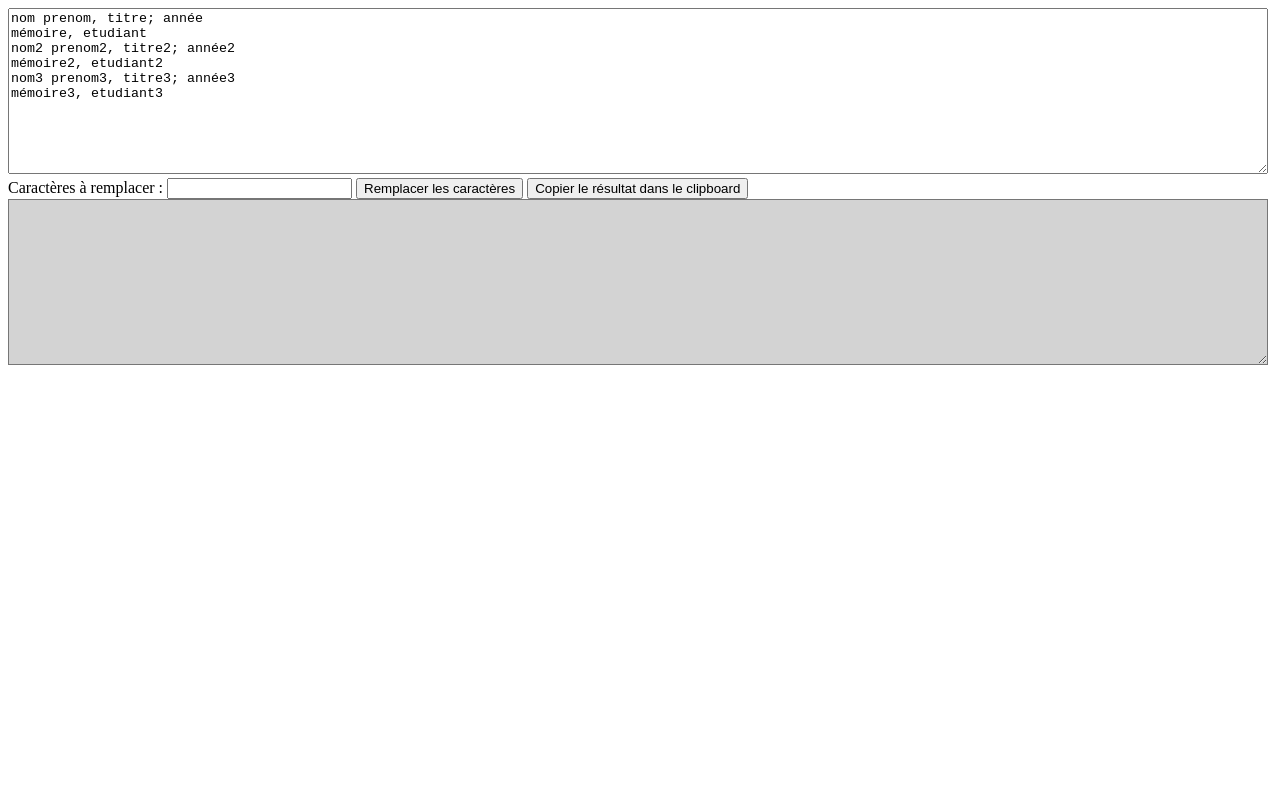
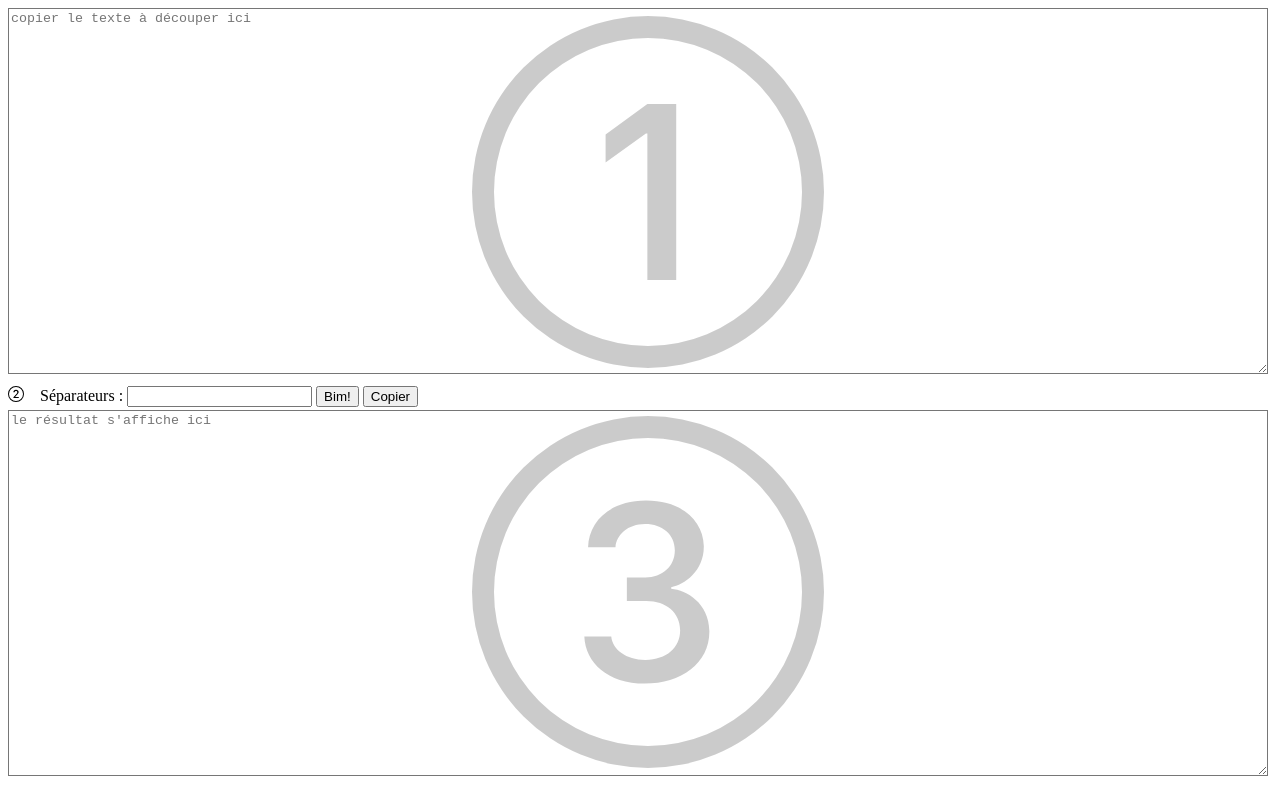
Before and after one commit to Demande-A-Fred/ESAL-Biblio, a plain HTML site: page index.html in a window 1280 px wide. Drawn offline with Linux system fonts and the light colour scheme.

Commit message:
Update index.html

```diff
--- a/index.html
+++ b/index.html
@@ -1,25 +1,83 @@
 <!DOCTYPE html>
 <html lang="en">
+
 <head>
     <meta charset="UTF-8">
     <meta http-equiv="X-UA-Compatible" content="IE=edge">
     <meta name="viewport" content="width=device-width, initial-scale=1.0">
     <title>Document</title>
+
     <style>
         textarea {
-  width : 98vw;
-  height : 20vh;
+            width: 98vw;
+            height: 45vh;
+            background-color: transparent;
             /*
   tab-size :8vw;
   */
         }
 
         #textarea2 {
-  background-color : lightgrey;
+            background-color: lightgrey;
+            background-color: transparent;
         }
 
+        #outil {
+            margin: 0.5em 2em;
+            height: 2vh;
+        }
+
+        .champs {
+            background-color: lightgray;
+            padding: 6px;
+            margin: 2px;
+            border-radius: 4px;
+        }
+
+        .separateur {
+            background-color: darkgray;
+            padding: 3px;
+            margin: 2px;
+            border-radius: 4px;
+            min-width: 1.5em;
+            display: inline-block;
+            text-align: center;
+        }
+
+        #recherche {
+            margin-left: 10%;
+            display: inline;
+        }
+
+        #svg1 {
+            display: block;
+            position: absolute;
+            top: 1em;
+            width: 100vw;
+            height: 44vh;
+            opacity: 0.2;
+            z-index: -100;
+        }
+
+        #svg2 {
+            display: inline-block;
+            position: absolute;
+            left: 0.5em;
+            height: 2vh;
+        }
+
+        #svg3 {
+            display: block;
+            position: absolute;
+            top: calc(47vh + 2.5em);
+            width: 100vw;
+            height: 44vh;
+            opacity: 0.2;
+            z-index: -100;
+        }
     </style>
-    <script>function replaceText() {
+    <script>
+        function replaceText() {
             // Récupération des éléments textarea et input
             var textarea1 = document.getElementById("textarea1");
             var textarea2 = document.getElementById("textarea2");
@@ -35,33 +93,52 @@
             // Remplacement des caractères choisis
             var i = false;
             var j = 0;
-  var pos=-1;
+            var pos = -1;
 
-  while (i === false) {
+            while ((i === false) && (charsArray.length > 0)) {
                 var char = new RegExp(charsArray[j]);
-    if (charsArray[j]==='N') {
+                if (charsArray[j] === 'N') {
                     char = /\n/;
                 }
                 pos = content.search(char);
-    if (pos===-1) {
-      content2+=content.substring(0);
+                if (pos === -1) {
+                    content2 += content.substring(0);
                     console.log("rien trouvé // ");
-      i=true;
-    }
-    else {
-      content2+=content.substring(0,pos)+replaced;
-      console.log("remplace :"+content.substring(0,pos+1)+" par "+content.substring(0,pos)+replaced + " // p="+pos);
-      content = content.substring(pos+1);
+                    i = true;
+                } else {
+                    content2 += content.substring(0, pos) + replaced;
+                    console.log("remplace :" + content.substring(0, pos + 1) + " par " + content.substring(0, pos) + replaced + " // p=" + pos);
+                    content = content.substring(pos + 1);
                     j++;
-      if (j===charsArray.length) {
-        j=0;
+                    if (j === charsArray.length) {
+                        j = 0;
                     }
 
                 } //else
                 //  textarea2.value = content2;
-  }//while
+            } //while
             // Placement du nouveau contenu dans textarea2
             textarea2.value = content2;
+        }
+
+        function makeRecherche() {
+            _result = "";
+            var replaceChars = document.getElementById("replaceChars").value;
+            var charsArray = Array.from(replaceChars);
+            if (charsArray.length > 0) {
+                _result += "<span class='champs'>Champs1</span>"
+                for (var i = 0; i < charsArray.length; i++) {
+                    if (charsArray[i] === 'N') {
+                        _result += "<span class='separateur'><svg xmlns='http://www.w3.org/2000/svg' width='16' height='16' fill='currentColor' class='bi bi-arrow-return-left' viewBox='0 0 16 16'><path fill-rule='evenodd' d='M14.5 1.5a.5.5 0 0 1 .5.5v4.8a2.5 2.5 0 0 1-2.5 2.5H2.707l3.347 3.346a.5.5 0 0 1-.708.708l-4.2-4.2a.5.5 0 0 1 0-.708l4-4a.5.5 0 1 1 .708.708L2.707 8.3H12.5A1.5 1.5 0 0 0 14 6.8V2a.5.5 0 0 1 .5-.5z'/></svg></span>";
+                    } else {
+                        _result += "<span class='separateur'>" + charsArray[i] + "</span>";
+                    }
+
+                    _result += "<span class='champs'>Champs" + (i + 2) + "</span>";
+                }
+
+            }
+            document.getElementById("recherche").innerHTML = _result;
         }
 
         function copyPaste() {
@@ -77,28 +154,29 @@ function copyPaste() {
 
 
         }
-
-
     </script>
 </head>
+
 <body>
-    <textarea id="textarea1">
-nom prenom, titre; année
-mémoire, etudiant
-nom2 prenom2, titre2; année2
-mémoire2, etudiant2
-nom3 prenom3, titre3; année3
-mémoire3, etudiant3
-</textarea>
-<br>
-<label for="replaceChars">Caractères à remplacer :</label>
-<input type="text" id="replaceChars" title="Entrer les signes qui séparent les champs. La lettre N pour indiquer le retour à la ligne comme séparateur" onchange="replaceText()"
-       >
-<button onclick="replaceText()">Remplacer les caractères</button>
-<button onclick="copyPaste()">Copier le résultat dans le clipboard</button>
-<br>
-<textarea id="textarea2" onclick="copyPaste()" title="Cliquer le texte pour le copier"></textarea>
-
+    <textarea id="textarea1" class="bi bi-1-circle" placeholder="copier le texte à découper ici"></textarea>
+    <svg id="svg1" xmlns="http://www.w3.org/2000/svg" fill="currentColor" class="bi bi-1-circle" viewBox="0 0 16 16">
+        <path d="M1 8a7 7 0 1 0 14 0A7 7 0 0 0 1 8Zm15 0A8 8 0 1 1 0 8a8 8 0 0 1 16 0ZM9.283 4.002V12H7.971V5.338h-.065L6.072 6.656V5.385l1.899-1.383h1.312Z"/>
+      </svg>
+    <div id="outil">
+        <svg id="svg2" xmlns="http://www.w3.org/2000/svg" fill="currentColor" class="bi bi-2-circle" viewBox="0 0 16 16">
+            <path d="M1 8a7 7 0 1 0 14 0A7 7 0 0 0 1 8Zm15 0A8 8 0 1 1 0 8a8 8 0 0 1 16 0ZM6.646 6.24v.07H5.375v-.064c0-1.213.879-2.402 2.637-2.402 1.582 0 2.613.949 2.613 2.215 0 1.002-.6 1.667-1.287 2.43l-.096.107-1.974 2.22v.077h3.498V12H5.422v-.832l2.97-3.293c.434-.475.903-1.008.903-1.705 0-.744-.557-1.236-1.313-1.236-.843 0-1.336.615-1.336 1.306Z"/>
+          </svg>
+        <label for="replaceChars">Séparateurs :</label>
+        <input type="text" id="replaceChars" title="Entrer les signes qui séparent les champs. La lettre N pour indiquer le retour à la ligne comme séparateur" onchange="replaceText()" oninput="makeRecherche()">
+        <button onclick="replaceText()">Bim!</button>
+        <button onclick="copyPaste()">Copier</button>
+        <div id="recherche"></div>
+    </div>
+    <textarea id="textarea2" onclick="copyPaste()" title="Cliquer le texte pour le copier" placeholder="le résultat s'affiche ici"></textarea>
+    <svg id="svg3" xmlns="http://www.w3.org/2000/svg" fill="currentColor" class="bi bi-3-circle" viewBox="0 0 16 16">
+        <path d="M7.918 8.414h-.879V7.342h.838c.78 0 1.348-.522 1.342-1.237 0-.709-.563-1.195-1.348-1.195-.79 0-1.312.498-1.348 1.055H5.275c.036-1.137.95-2.115 2.625-2.121 1.594-.012 2.608.885 2.637 2.062.023 1.137-.885 1.776-1.482 1.875v.07c.703.07 1.71.64 1.734 1.917.024 1.459-1.277 2.396-2.93 2.396-1.705 0-2.707-.967-2.754-2.144H6.33c.059.597.68 1.06 1.541 1.066.973.006 1.6-.563 1.588-1.354-.006-.779-.621-1.318-1.541-1.318Z"/>
+        <path d="M16 8A8 8 0 1 1 0 8a8 8 0 0 1 16 0ZM1 8a7 7 0 1 0 14 0A7 7 0 0 0 1 8Z"/>
+      </svg>
 
     <!--
 nom prenom, titre, année, mémoire, etudiant
@@ -118,4 +196,5 @@ mémoire3, etudiant3
 
 -->
 </body>
+
 </html>
```
Lines whose indentation alone changed are shown as unchanged.
